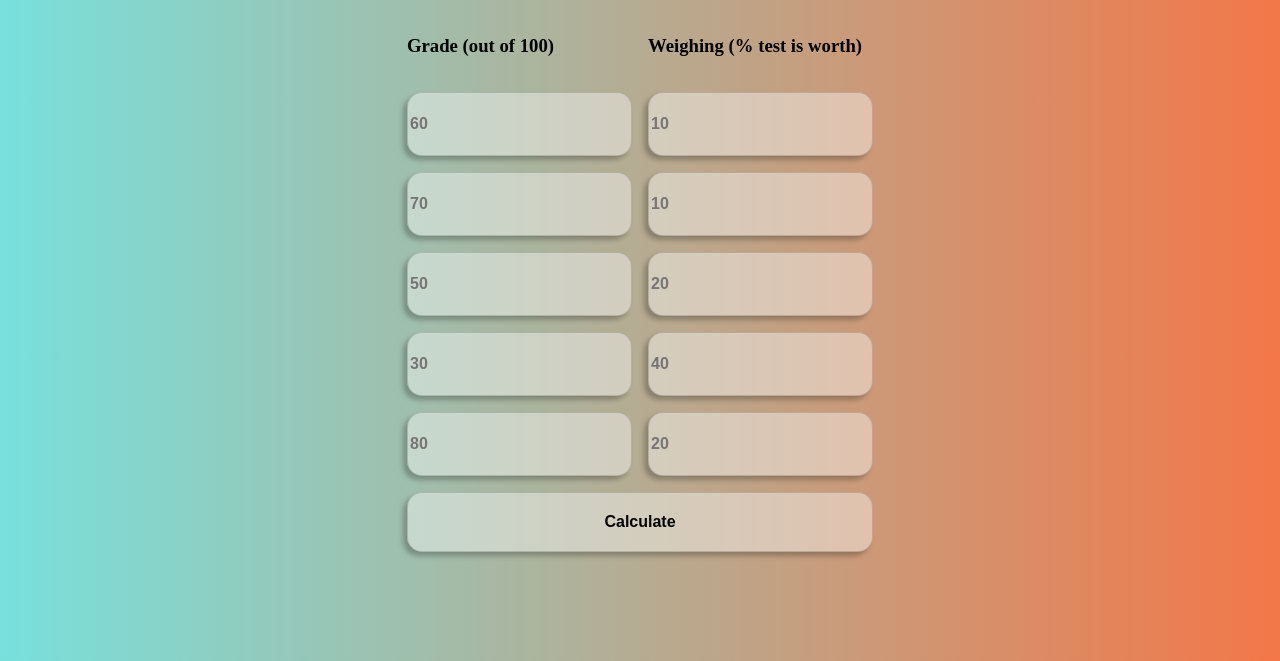
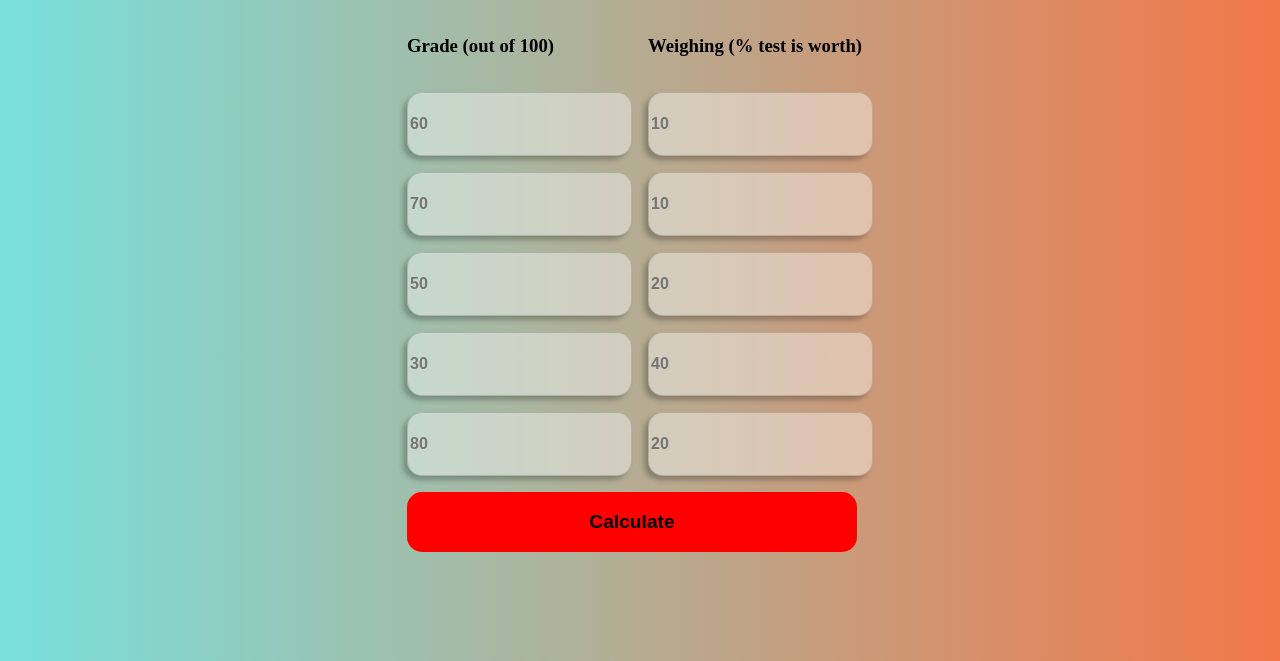
Before and after one commit to dahalh/grade-calculator, a plain HTML site: page index.html in a window 1280 px wide. Shown: the part 155-816 px from the top of the page. Drawn offline with Linux system fonts and the light colour scheme.

Commit message:
condition functional

```diff
--- a/index.html
+++ b/index.html
@@ -10,8 +10,6 @@
 </head>
 <body>
     <div class="wrapper">
-
-
 
         <div class="items">
                 <h1 class="heading">Grade Calculator</h1>
@@ -28,9 +26,7 @@
                 <input placeholder="80" type="text" class="grade5" id="grade5">
                 <input placeholder="20" type="text" class="weighing5" id="weighing5">
 
-                <!-- <button type="button" class="form-button" onclick="calculate()">Calculate</button> -->
-                <input type="button" value = "Calculate" class="form-button" onclick="calculate()">
-
+                <button type="button" class="form-button" onclick="calculate()">Calculate</button>
 
 
         </div>
--- a/script.js
+++ b/script.js
@@ -17,38 +17,27 @@ const calculate = () => {
 
     // Input is string so typecasting is necessary. */
     let totalMark =
-        // parseFloat(grade1) +
-        // parseFloat(grade2) +
-        // parseFloat(grade3) +
-        // parseFloat(grade4) +
-        // parseFloat(grade5);
-        ((parseFloat(grade1)) * (parseFloat(weighing1)/100)) + ((parseFloat(grade2)) * (parseFloat(weighing2)/100)) + ((parseFloat(grade3)) * (parseFloat(weighing3)/100)) + ((parseFloat(grade4)) * (parseFloat(weighing4)/100)) + ((parseFloat(grade5)) * (parseFloat(weighing5)/100));
+
+        Math.floor(((parseFloat(grade1)) * (parseFloat(weighing1)/100)) + ((parseFloat(grade2)) * (parseFloat(weighing2)/100)) + ((parseFloat(grade3)) * (parseFloat(weighing3)/100)) + ((parseFloat(grade4)) * (parseFloat(weighing4)/100)) + ((parseFloat(grade5)) * (parseFloat(weighing5)/100)));
 
     // Checking the condition for the providing the
     // grade to student based on percentage
-    // let percentage = (totalgrades / 500) * 100;
-    // if (percentage <= 100 && percentage >= 80) {
-    //     grades = "A";
-    // } else if (percentage <= 79 && percentage >= 60) {
-    //     grades = "B";
-    // } else if (percentage <= 59 && percentage >= 40) {
-    //     grades = "C";
-    // } else {
-    //     grades = "F";
-    // }
-    if (totalMark <= 100 || totalMark >= 85) {
-        grades = "HD";
-    } else if (totalMark <= 85 || totalMark >= 75) {
-        grades = "D";
-    } else if (totalMark <= 74 || totalMark >= 65) {
-        grades = "C";
-    } else if (totalMark <= 64 || totalMark >= 50 ) {
-        grades = "P";
+
+
+
+    if (totalMark <= 100 && totalMark >= 85) {
+        grades = "High Distinction";
+    } else if (totalMark <= 85 && totalMark >= 75) {
+        grades = "Distinction";
+    } else if (totalMark <= 74 && totalMark >= 65) {
+        grades = "Credit";
+    } else if (totalMark <= 64 && totalMark >= 50 ) {
+        grades = "Pass";
     } else {
-        grades = "F";
+        grades = "Fail";
     }
-    // Checking the values are empty if empty than
-    // show please fill them
+
+    // Checking if all values are filled
     if (grade1 == "" || grade2 == ""
                 || grade3 == "" || grade4 == "" || grade5 == "" || weighing1 == "" || weighing2 == "" || weighing3 == "" || weighing4 == "" || weighing5 == "") {
         document.querySelector("#showdata").innerHTML
@@ -61,14 +50,12 @@ const calculate = () => {
             document.querySelector(
                 "#showdata"
             ).innerHTML =
-            `Your final mark is ${totalMark}. You have passed.`
-            // `Your final mark is ${totalMark} and your grade is ${grades}.`
+            `Your final mark is ${totalMark} and your grade is ${grades}.`
         } else {
             document.querySelector(
                 "#showdata"
             ).innerHTML =
-            `Your final mark is ${totalMark}. You have failed.`
-            // `Your final mark is ${totalMark} and your grade is ${grades}. You have failed.`
+            `Your final mark is ${totalMark} and your grade is ${grades}.`
         }
     }
     };
--- a/styles.css
+++ b/styles.css
@@ -120,11 +120,14 @@ body{
 
 .items > button{
 
+    font-weight: bolder;
+    font-size: 1.2rem;
     width: 450px;
-    height: 30px;
-    background-color: green;
-    color: white;
+    height: 60px;
+    background-color: red;
+    color: black;
     border: 1px solid rgba(0,0,0,0);
+    border-radius: 15px;
 
     display: flex;
     align-items: center;
```
